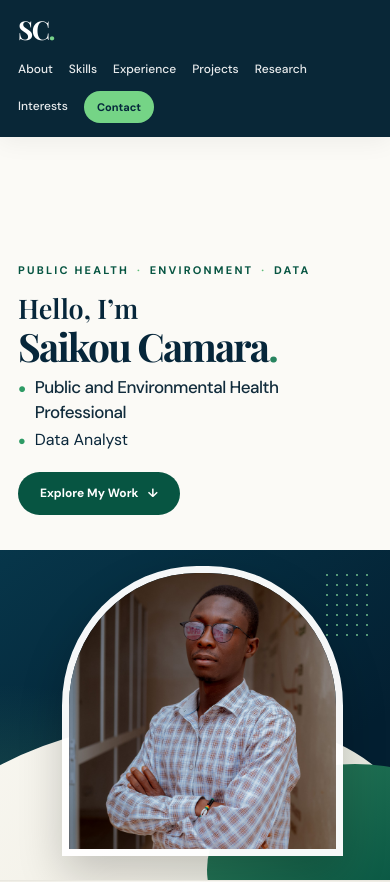
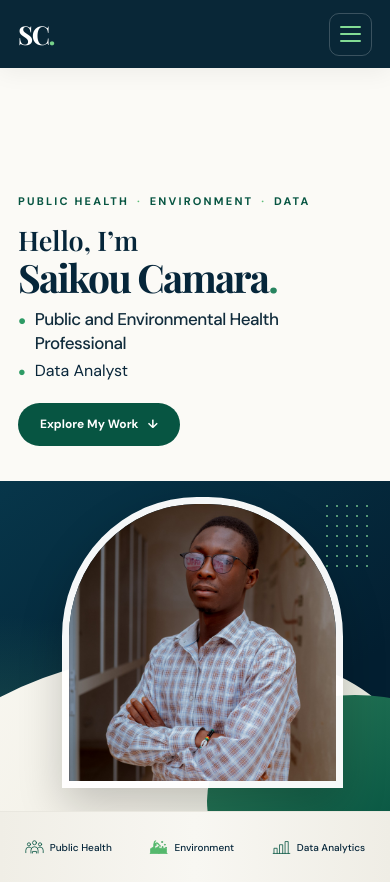
Before and after one commit to saikukamara/my-personal-portfolio, a React (Vite) app: page / in a window 390 px wide. Shown: the top 882 px of the page. Built offline with nearby package versions, Linux system fonts and the light colour scheme.

Commit message:
update_for mobile view

```diff
--- a/src/App.css
+++ b/src/App.css
@@ -97,6 +97,8 @@ img {
   color: #77d28a;
 }
 
+/* Desktop navigation */
+
 .main-nav {
   display: flex;
   align-items: center;
@@ -132,6 +134,43 @@ img {
 .nav-contact:hover {
   background: #91e29d;
   transform: translateY(-1px);
+}
+
+/* Hamburger button: hidden on desktop */
+
+.menu-toggle {
+  display: none;
+  width: 43px;
+  height: 43px;
+  padding: 10px;
+  border: 1px solid rgba(255, 255, 255, 0.2);
+  border-radius: 10px;
+  background: transparent;
+  color: #fff;
+  cursor: pointer;
+  align-items: center;
+  justify-content: center;
+  flex-direction: column;
+  gap: 5px;
+}
+
+.menu-toggle span {
+  display: block;
+  width: 21px;
+  height: 2px;
+  border-radius: 2px;
+  background: #82dc94;
+  transition: transform 180ms ease, opacity 180ms ease;
+}
+
+.menu-toggle:hover {
+  background: rgba(255, 255, 255, 0.08);
+}
+
+.menu-toggle:focus-visible,
+.main-nav a:focus-visible {
+  outline: 2px solid #82dc94;
+  outline-offset: 4px;
 }
 
 /* GENERAL SECTIONS */
@@ -874,7 +913,7 @@ img {
   }
 }
 
-@media (max-width: 1050px) {
+@media (max-width: 1050px) and (min-width: 761px) {
   .container {
     width: min(100% - 44px, 900px);
   }
@@ -914,18 +953,21 @@ img {
 
 @media (max-width: 760px) {
   html {
-    scroll-padding-top: 95px;
+    scroll-padding-top: 80px;
   }
 
   .container {
     width: min(100% - 36px, 600px);
   }
 
+  /* Keep the brand and hamburger on the same row */
+
   .nav-container {
-    min-height: auto;
-    align-items: flex-start;
-    flex-direction: column;
-    padding: 12px 0 10px;
+    min-height: 68px;
+    align-items: center;
+    flex-direction: row;
+    flex-wrap: wrap;
+    padding: 11px 0;
     gap: 10px;
   }
 
@@ -933,28 +975,52 @@ img {
     font-size: 26px;
   }
 
-  .main-nav {
-    width: 100%;
+  /* Show hamburger only on mobile */
+
+  .menu-toggle {
     display: flex;
-    flex-wrap: wrap;
-    align-items: center;
-    justify-content: flex-start;
-    gap: 10px 16px;
-    overflow: visible;
-    padding: 2px 0 4px;
+    flex: 0 0 auto;
+    margin-left: auto;
   }
 
-  .nav-link {
-    flex: 0 0 auto;
-    font-size: 12px;
-    line-height: 1.8;
+  /* Hide navigation until the hamburger is clicked */
+
+  .main-nav {
+    display: none;
+    width: 100%;
+    flex: 0 0 100%;
+    flex-direction: column;
+    align-items: stretch;
+    justify-content: flex-start;
+    gap: 0;
+    padding: 8px 0 4px;
+    border-top: 1px solid rgba(255, 255, 255, 0.14);
   }
 
-  .nav-contact {
-    flex: 0 0 auto;
-    min-height: 32px;
-    padding: 0 13px;
-    font-size: 11px;
+  .main-nav.is-open {
+    display: flex;
+  }
+
+  .main-nav .nav-link {
+    display: block;
+    width: 100%;
+    padding: 12px 5px;
+    font-size: 14px;
+    line-height: 1.5;
+    border-bottom: 1px solid rgba(255, 255, 255, 0.09);
+  }
+
+  .main-nav .nav-link:hover {
+    color: #83d993;
+    background: rgba(255, 255, 255, 0.04);
+  }
+
+  .main-nav .nav-contact {
+    align-self: flex-start;
+    min-height: 38px;
+    margin-top: 12px;
+    padding: 0 19px;
+    font-size: 12px;
   }
 
   .hero-grid {
--- a/src/App.jsx
+++ b/src/App.jsx
@@ -1,3 +1,5 @@
+
+import { useState } from 'react';
 import './App.css';
 
 const experience = [
@@ -466,22 +468,50 @@ function FocusIcon({ type }) {
 }
 
 function App() {
+  const [isMobileMenuOpen, setIsMobileMenuOpen] = useState(false);
+
+  function closeMobileMenu() {
+    setIsMobileMenuOpen(false);
+  }
+
   return (
     <div className="portfolio">
       <header className="site-header">
         <div className="container nav-container">
-          <a className="brand" href="#home" aria-label="Saikou Camara home">
+          <a
+            className="brand"
+            href="#home"
+            aria-label="Saikou Camara home"
+            onClick={closeMobileMenu}
+          >
             SC<span>.</span>
           </a>
 
-          <nav className="main-nav" aria-label="Main navigation">
-            <a className="nav-link" href="#about">About</a>
-            <a className="nav-link" href="#skills">Skills</a>
-            <a className="nav-link" href="#experience">Experience</a>
-            <a className="nav-link" href="#projects">Projects</a>
-            <a className="nav-link" href="#presentations">Research</a>
-            <a className="nav-link" href="#interests">Interests</a>
-            <a className="nav-contact" href="#contact">Contact</a>
+          <button
+            className="menu-toggle"
+            type="button"
+            aria-label={isMobileMenuOpen ? 'Close navigation menu' : 'Open navigation menu'}
+            aria-expanded={isMobileMenuOpen}
+            aria-controls="main-navigation"
+            onClick={() => setIsMobileMenuOpen((isOpen) => !isOpen)}
+          >
+            <span />
+            <span />
+            <span />
+          </button>
+
+          <nav
+            className={`main-nav${isMobileMenuOpen ? ' is-open' : ''}`}
+            id="main-navigation"
+            aria-label="Main navigation"
+          >
+            <a className="nav-link" href="#about" onClick={closeMobileMenu}>About</a>
+            <a className="nav-link" href="#skills" onClick={closeMobileMenu}>Skills</a>
+            <a className="nav-link" href="#experience" onClick={closeMobileMenu}>Experience</a>
+            <a className="nav-link" href="#projects" onClick={closeMobileMenu}>Projects</a>
+            <a className="nav-link" href="#presentations" onClick={closeMobileMenu}>Research</a>
+            <a className="nav-link" href="#interests" onClick={closeMobileMenu}>Interests</a>
+            <a className="nav-contact" href="#contact" onClick={closeMobileMenu}>Contact</a>
           </nav>
         </div>
       </header>
@@ -629,9 +659,10 @@ function App() {
 
               <p>
                 I am particularly interested in strengthening
-                evidence-informed decision-making through public and environmental health research.
-                My goal is to help translate public health data into
-                useful insights for policies, programmes and practice.
+                evidence-informed decision-making through public and
+                environmental health research. My goal is to help translate
+                public health data into useful insights for policies, programmes
+                and practice.
               </p>
             </div>
           </div>
```
